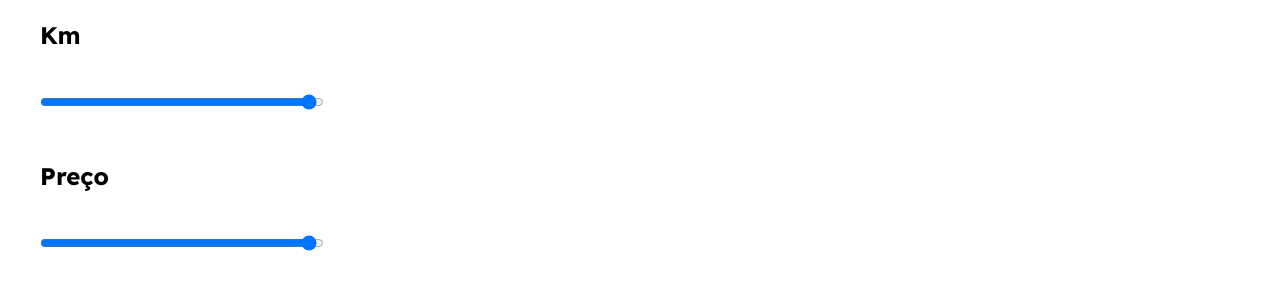
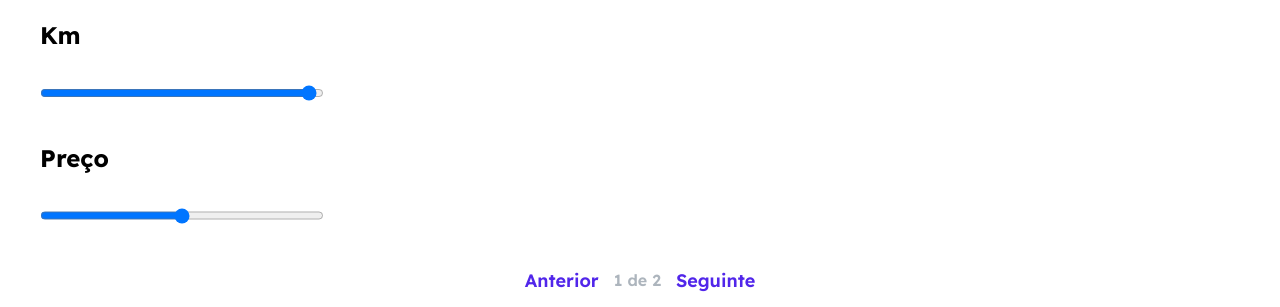
Before and after one commit to projeto-final-grupo10-t15/projeto-final-grupo10, a React (Vite) app in the folder frontend/: page / in a window 1280 px wide. Shown: the part 914-1221 px from the top of the page. Built offline with nearby package versions, Linux system fonts and the light colour scheme; no server answers.

Commit message:
feat/userPage - Adjusting useEffect in contexts, Car and Comment

```diff
--- a/frontend/src/Components/Aside/index.tsx
+++ b/frontend/src/Components/Aside/index.tsx
@@ -5,7 +5,7 @@ import {
   StyledAsideInfosCard,
 } from "../../Components/Aside/styled";
 import { CarContext } from "../../Contexts/Car";
-import { Input } from "../Input";
+import { InputRange } from "../Input";
 
 export const AsideFilter = () => {
   const { cars } = useContext(CarContext);
@@ -47,11 +47,17 @@ export const AsideFilter = () => {
         </StyledListAside>
         <div>
           <h2>Km</h2>
-          <Input id="id" type="range" min="0" max="10" />
+          <InputRange id="id" type="range" min="0" max="10" />
         </div>
         <div>
           <h2>Preço</h2>
-          <Input id="id" type="range" min="0" max="10" />
+          <InputRange
+            className="range"
+            id="id"
+            type="range"
+            min="0"
+            max="100"
+          />
         </div>
       </StyledAsideFilter>
     </>
--- a/frontend/src/Components/CardCarsAdm/index.tsx
+++ b/frontend/src/Components/CardCarsAdm/index.tsx
@@ -22,8 +22,8 @@ const CardCarsAdm = () => {
               <span>R$ {car.price}</span>
             </div>
             <div className="boxButtons">
-              <button> Editar </button>
-              <button> Ver detalhes </button>
+              <button>Editar</button>
+              <button>Ver detalhes</button>
             </div>
           </li>
         ))}
--- a/frontend/src/Components/Header/Header.tsx
+++ b/frontend/src/Components/Header/Header.tsx
@@ -5,6 +5,7 @@ import closeIcon from "../../assets/xmark.svg";
 import { StyledHeader } from "./styles";
 import Buttons from "../ButtonsHeader/Buttons";
 import Drop from "../ButtonsHeader/DropDown/Drop";
+import { Link } from "react-router-dom";
 
 const Header = () => {
   const [showMenu, setShowMenu] = useState(false);
@@ -24,9 +25,9 @@ const Header = () => {
 
   return (
     <StyledHeader>
-      <div className="header__logo">
+      <Link to={"/"}>
         <img src={logo} alt="Logo" />
-      </div>
+      </Link>
       <div className="menuToggle" onClick={() => setShowMenu(showMenu)}>
         <img src={showMenu ? closeIcon : hamburguerIcon} alt="menu toggle" />
       </div>
--- a/frontend/src/Components/Input/index.tsx
+++ b/frontend/src/Components/Input/index.tsx
@@ -1,5 +1,5 @@
 import { IInputProps } from "./types";
-import { StyledInput } from "./styles";
+import { StyledInput, StyledInputRange } from "./styles";
 
 export const Input = ({
   label,
@@ -10,7 +10,7 @@ export const Input = ({
   placeholder,
   max,
   min,
-  src
+  src,
 }: IInputProps) => (
   <StyledInput>
     <label htmlFor={id}>{label}</label>
@@ -26,3 +26,29 @@ export const Input = ({
     {error && <p className="error">{error.message}</p>}
   </StyledInput>
 );
+
+export const InputRange = ({
+  label,
+  register,
+  error,
+  type,
+  id,
+  placeholder,
+  max,
+  min,
+  src,
+}: IInputProps) => (
+  <StyledInputRange>
+    <label htmlFor={id}>{label}</label>
+    <input
+      type={type}
+      id={id}
+      max={max}
+      min={min}
+      src={src}
+      {...register}
+      placeholder={placeholder}
+    />
+    {error && <p className="error">{error.message}</p>}
+  </StyledInputRange>
+);
--- a/frontend/src/Components/Input/styles.ts
+++ b/frontend/src/Components/Input/styles.ts
@@ -31,4 +31,46 @@ export const StyledInput = styled.fieldset`
   input:hover {
     transform: scale(1.04);
   }
+
+  .range {
+    :focus {
+      box-shadow: none;
+      outline: 0;
+    }
+  }
 `;
+
+export const StyledInputRange = styled.fieldset`
+  gap: 0.5rem;
+  display: flex;
+  flex-direction: column;
+  width: 100%;
+  border: none;
+
+  label {
+    font-size: 0.875rem;
+    font-family: "Inter", sans-serif;
+    font-weight: 500;
+    line-height: 16.94px;
+    color: var(--grey1);
+  }
+  input {
+    border-radius: 4px;
+    border: 2px solid var(--grey7);
+    width: 100%;
+    /* height: 48px; */
+    padding: 0.3rem;
+    transform: scale(1);
+  }
+
+  :focus {
+    outline: 0;
+  }
+
+  .range {
+    :focus {
+      box-shadow: none;
+      outline: 0;
+    }
+  }
+`;
--- a/frontend/src/Components/Link/styles.ts
+++ b/frontend/src/Components/Link/styles.ts
@@ -39,6 +39,7 @@ export const StyledLinkRegister = styled(Link)`
     background-color: var(--brand2);
     color: var(--whiteFixed);
     border-radius: 10px;
+    border: 1.8px solid var(--brand1);
   }
 
   @media (min-width: 768px) {
--- a/frontend/src/Contexts/Car/index.tsx
+++ b/frontend/src/Contexts/Car/index.tsx
@@ -1,4 +1,4 @@
-import { createContext, useState } from "react";
+import { createContext, useEffect, useState } from "react";
 import { ICars, iChildren } from "./interfaces";
 import { api } from "../../services/api";
 
@@ -19,6 +19,19 @@ const CarContext = createContext<CarContextProps>({} as CarContextProps);
 const CarProvider = ({ children }: iChildren) => {
   const [cars, setCars] = useState<ICars[] | []>([]);
   const [filters, setFilters] = useState<ICars[] | null>([]);
+
+  useEffect(() => {
+    const Cars = async () => {
+      const token = localStorage.getItem("@TOKEN");
+      const response = await api.get("/cars", {
+        headers: {
+          Authorization: `Bearer ${token}`,
+        },
+      });
+      setCars(response.data);
+    };
+    Cars();
+  }, []);
 
   const ApplyFilterCar = () => {
     let filteredCars = cars;
--- a/frontend/src/Contexts/Comment/index.tsx
+++ b/frontend/src/Contexts/Comment/index.tsx
@@ -1,4 +1,4 @@
-import React, { createContext, useState } from "react";
+import React, { createContext, useEffect, useState } from "react";
 import { IComment, IUpdateComment, iChildren } from "./interfaces";
 import { api } from "../../services/api";
 
@@ -18,6 +18,19 @@ const CommentContext = createContext<CommentContextProps>(
 
 const CommentProvider = ({ children }: iChildren) => {
   const [comment, setComment] = useState<IComment[] | []>([]);
+
+  useEffect(() => {
+    const Comment = async () => {
+      const token = localStorage.getItem("@TOKEN");
+      const response = await api.get("/comments", {
+        headers: {
+          Authorization: `Bearer ${token}`,
+        },
+      });
+      setComment(response.data);
+    };
+    Comment();
+  }, []);
 
   const createComment = async (data: IComment) => {
     const token = localStorage.getItem("@TOKEN");
--- a/frontend/src/pages/Adm/style.ts
+++ b/frontend/src/pages/Adm/style.ts
@@ -2,8 +2,8 @@ import { styled } from "styled-components";
 
 const StyledMainBack = styled.main`
   background-color: var(--grey8);
-  height: 100vh;
-  width: 100vw;
+  height: 100%;
+  width: 100%;
 `;
 
 const StyledContainer = styled.div`
```
